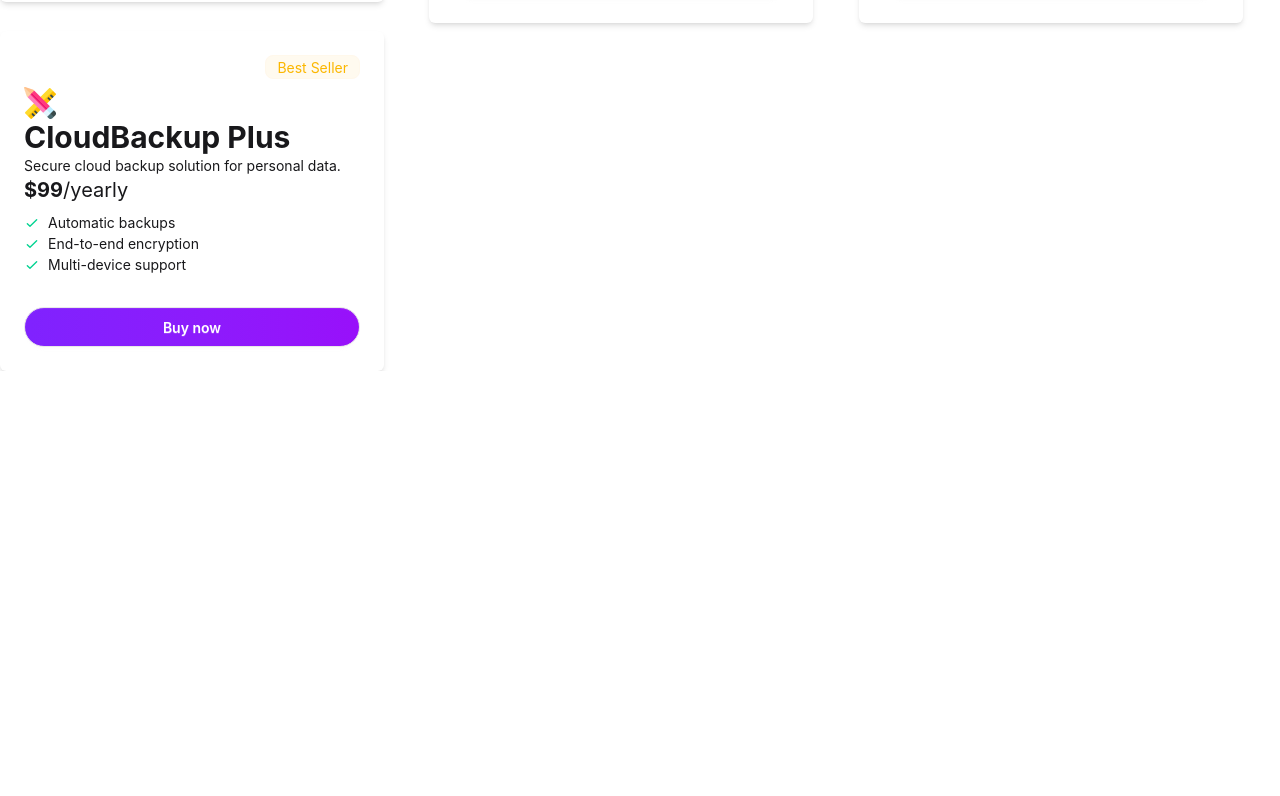
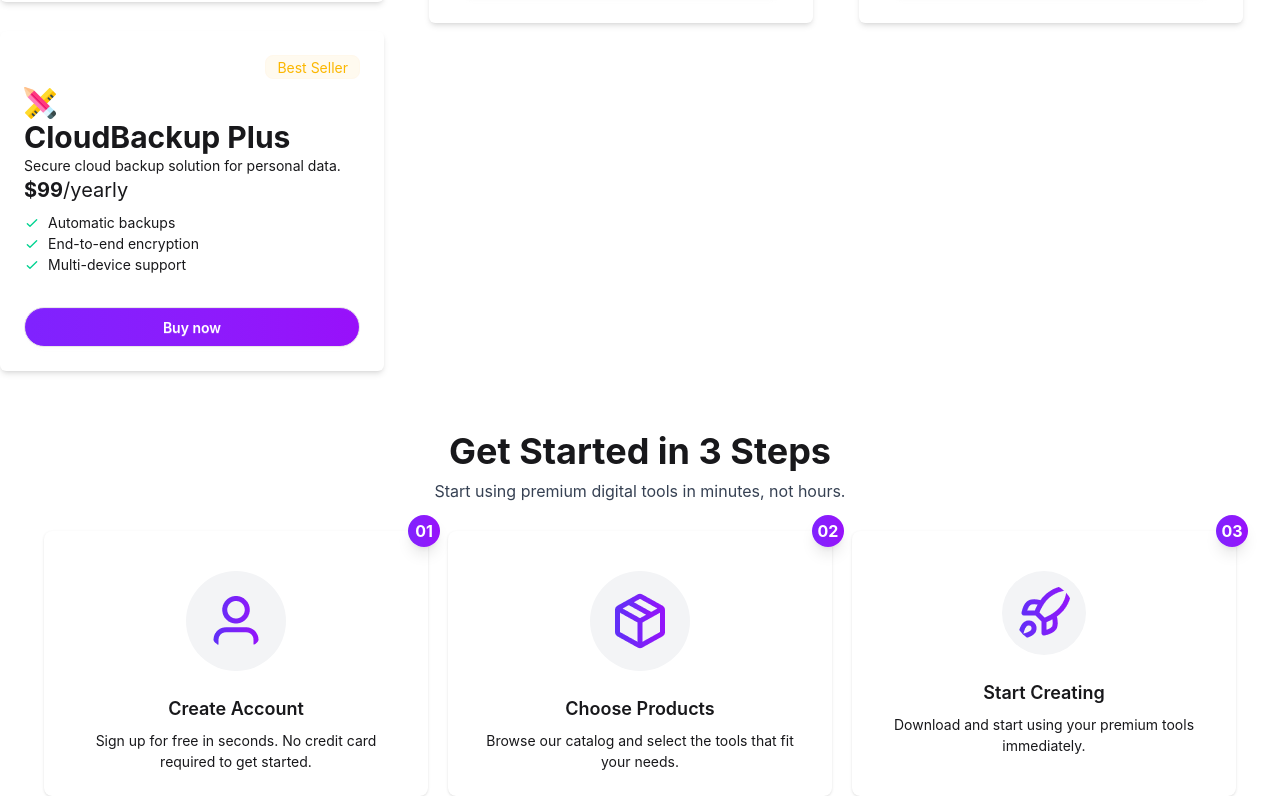
Before and after one commit to kashfi002/DigiTools, a React (Vite) app: page / in a window 1280 px wide. Shown: the part 2333-3129 px from the top of the page. Before the commit the page ends 2704 px from the top, so only its background shows below. Built offline with nearby package versions, Linux system fonts and the light colour scheme.

Commit message:
steps done

```diff
--- a/src/App.jsx
+++ b/src/App.jsx
@@ -5,6 +5,7 @@ import Banner from './Components/Banner/Banner'
 import Navbar from './Components/Navbar/Navbar'
 import Rating from './Components/Rating/Rating'
 import Tabs from './Components/Tabs/Tabs'
+import GetStarted from './Components/getStarted/getStarted'
 
 const getModels=async()=>{
   const res=await fetch("/Data.json");
@@ -22,6 +23,7 @@ function App() {
       <Suspense><Tabs
       cart={cart} setCart={setCart}
        modelPromise={modelPromise}></Tabs></Suspense>
+       <GetStarted></GetStarted>
     </>
   )
 }
--- /dev/null
+++ b/src/Components/GetStarted/GetStarted.jsx
@@ -0,0 +1,64 @@
+import React from 'react';
+import userImg from '../../assets/user.png';
+import packageImg from '../../assets/package.png';
+import rocketImg from '../../assets/rocket.png';
+
+const GetStarted = () => {
+    return (
+        <div className='flex flex-col gap-2 mt-15 text-center items-center justify-center'>
+            <h1 className='font-bold text-4xl'>Get Started in 3 Steps</h1>
+            <p className='text-gray-700'>Start using premium digital tools in minutes, not hours.</p>
+            <div className=' mx-auto grid grid-cols-1 md:grid-cols-3 gap-5 mt-5'>
+                <div className="card bg-base-100 w-96 shadow-sm">
+                    <div className="absolute -top-4 -right-3 bg-linear-to-r from-violet-600 to-purple-600
+                    text-white w-8 h-8 rounded-full flex items-center justify-center font-bold border-4
+                     border-none shadow-lg z-10">01</div>
+  <figure className="px-10 pt-10">
+    <img
+      src={userImg}
+      alt="user"
+      className="bg-gray-100 rounded-full p-5" />
+  </figure>
+  <div className="card-body items-center text-center">
+    <h2 className="card-title">Create Account</h2>
+    <p>Sign up for free in seconds. No credit card required to get started.</p>
+  </div>
+</div>
+<div className="card bg-base-100 w-96 shadow-sm">
+    <div className="absolute -top-4 -right-3 bg-linear-to-r from-violet-600 to-purple-600
+                    text-white w-8 h-8 rounded-full flex items-center justify-center font-bold border-4
+                     border-none shadow-lg z-10">02</div>
+
+  <figure className="px-10 pt-10">
+    <img
+      src={packageImg}
+      alt="package"
+      className="bg-gray-100 rounded-full p-5" />
+  </figure>
+  <div className="card-body items-center text-center">
+    <h2 className="card-title">Choose Products</h2>
+    <p>Browse our catalog and select the tools that fit your needs.</p>
+  </div>
+</div>
+<div className="card bg-base-100 w-96 shadow-sm">
+    <div className="absolute -top-4 -right-3 bg-linear-to-r from-violet-600 to-purple-600
+                    text-white w-8 h-8 rounded-full flex items-center justify-center font-bold border-4
+                     border-none shadow-lg z-10">03</div>
+
+  <figure className="px-10 pt-10">
+    <img
+      src={rocketImg}
+      alt="rocket"
+      className="bg-gray-100 rounded-full p-3" />
+  </figure>
+  <div className="card-body items-center text-center">
+    <h2 className="card-title">Start Creating</h2>
+    <p>Download and start using your premium tools immediately.</p>
+  </div>
+</div>
+            </div>
+        </div>
+    );
+};
+
+export default GetStarted;
```
